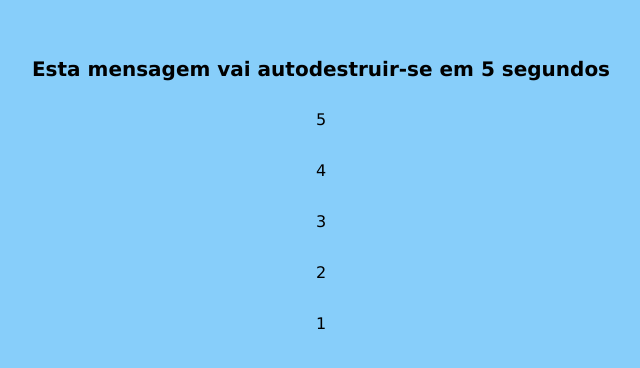
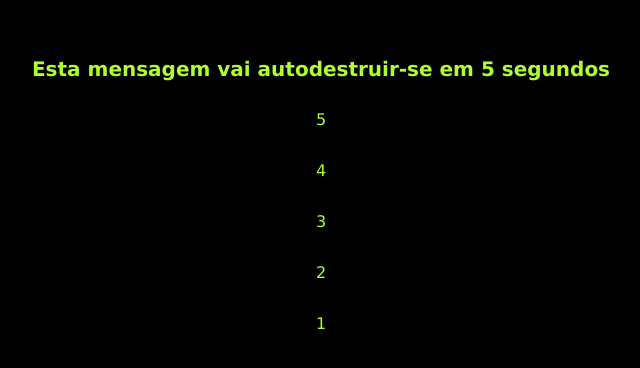
Before and after one commit to sararodrigues11/Destruir, a plain HTML site: page index.html in a window 1280 px wide. Shown: the part 204-572 px from the top of the page, without its empty margins (319-959 px from the left). Drawn offline with Linux system fonts and the light colour scheme.

Commit message:
Update style.css

```diff
--- a/style.css
+++ b/style.css
@@ -1,6 +1,7 @@
 body{
     font-family:'Lucida Sans', 'Lucida Sans Regular', 'Lucida Grande', 'Lucida Sans Unicode', Geneva, Verdana, sans-serif;
-    background-color: lightskyblue;
+    color: greenyellow;
+    background-color: black;
     display: flex;
     flex-direction: column;
     justify-content: center;
```
